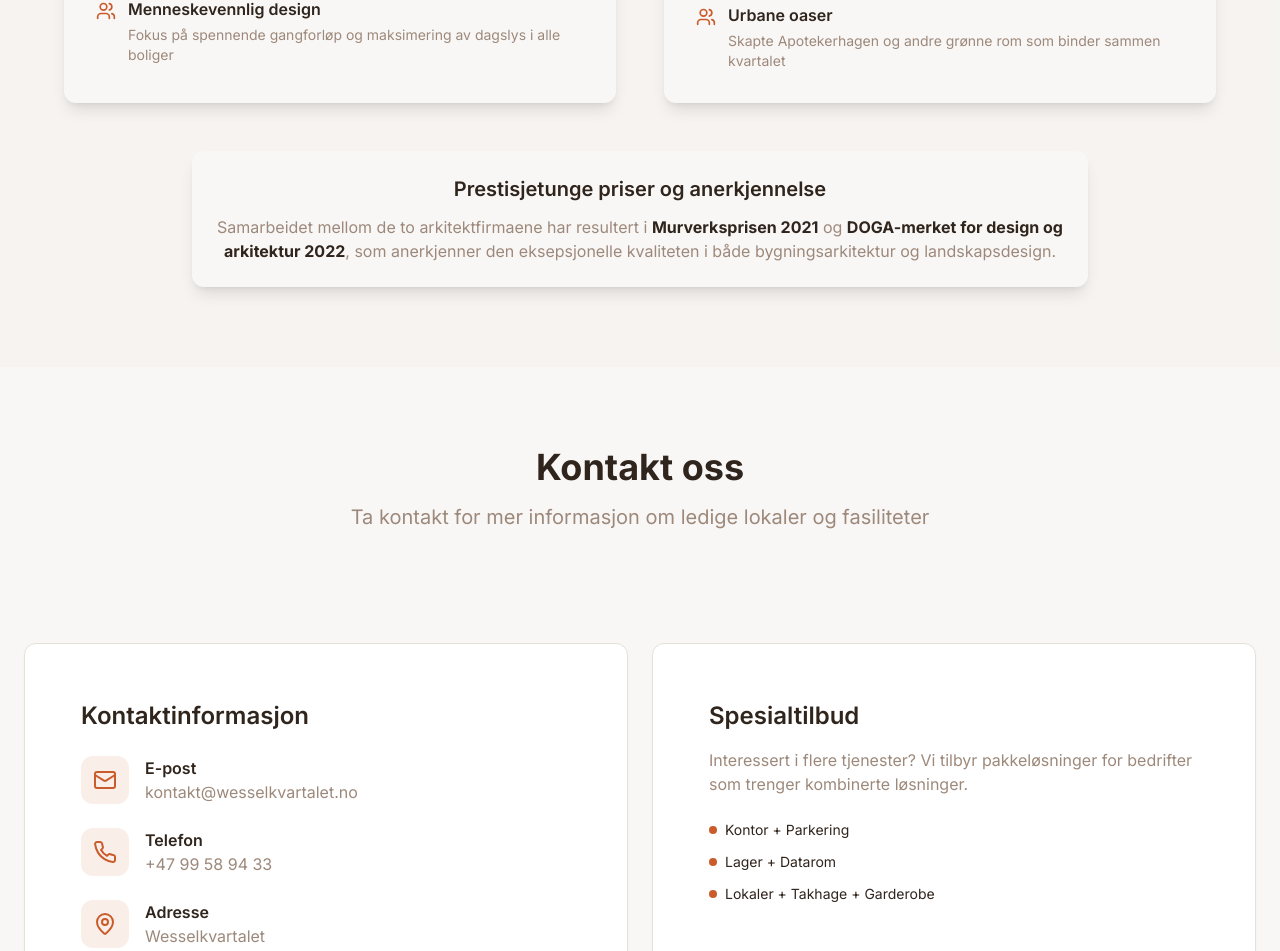
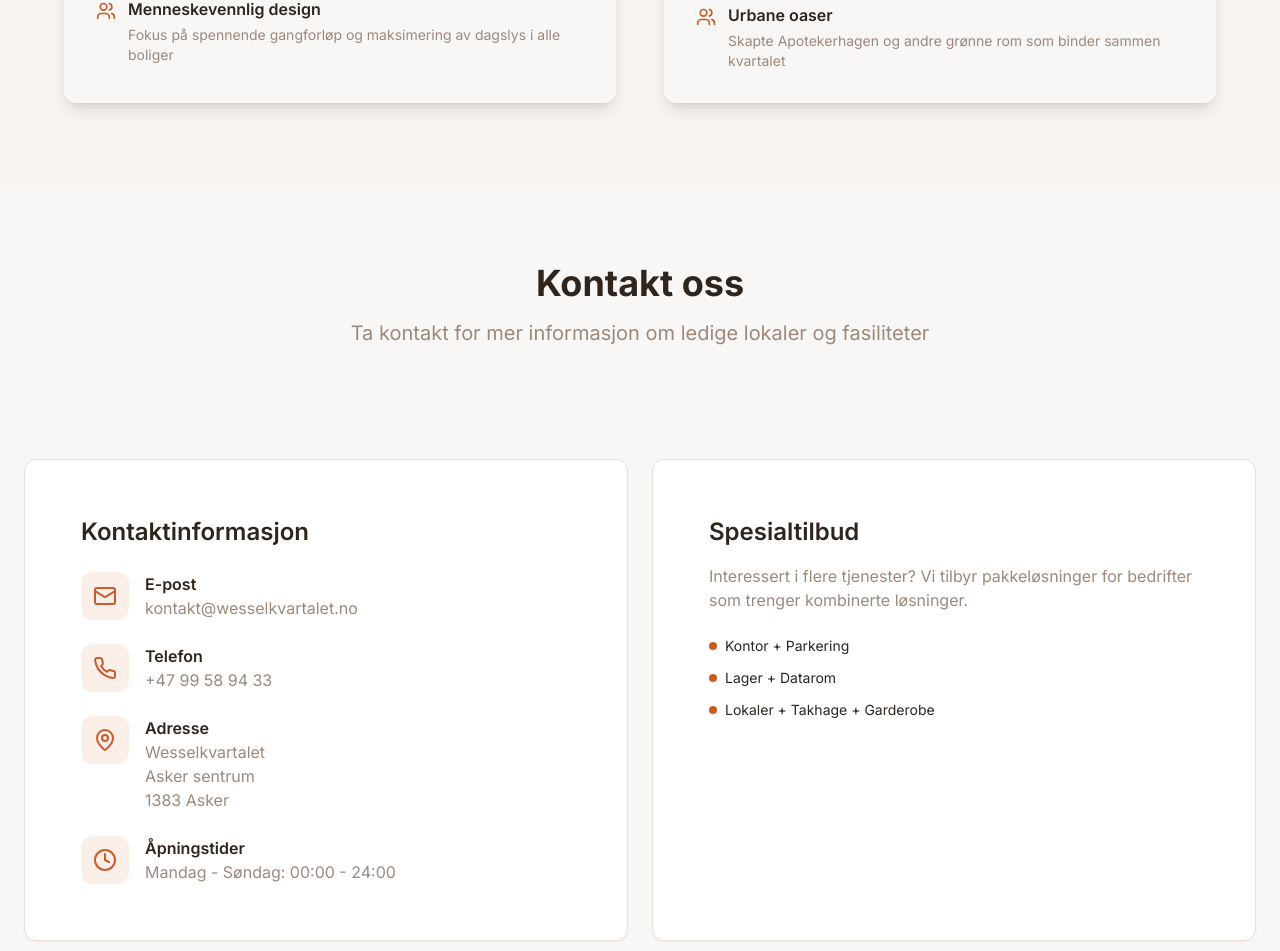
Before and after one commit to haakonnore/wesselkvartlet-hjemmeside, a React (Vite) app: page / in a window 1280 px wide. Shown: the part 8538-9489 px from the top of the page. Built offline with nearby package versions, Linux system fonts and the light colour scheme.

Commit message:
Remove ArchitectsSection
Removed the ArchitectsSection component from the main page.

```diff
--- a/src/components/ArchitectsSection.tsx
+++ b/src/components/ArchitectsSection.tsx
@@ -88,16 +88,6 @@ export const ArchitectsSection = () => {
             </div>
           </div>
 
-          <div className="mt-12 text-center">
-            <div className="bg-background rounded-lg p-6 shadow-lg max-w-4xl mx-auto">
-              <h4 className="text-xl font-semibold text-foreground mb-3">
-                Prestisjetunge priser og anerkjennelse
-              </h4>
-              <p className="text-muted-foreground">
-                Samarbeidet mellom de to arkitektfirmaene har resultert i <strong className="text-foreground">Murverksprisen 2021</strong> og <strong className="text-foreground">DOGA-merket for design og arkitektur 2022</strong>, som anerkjenner den eksepsjonelle kvaliteten i både bygningsarkitektur og landskapsdesign.
-              </p>
-            </div>
-          </div>
         </div>
       </div>
     </section>
```
